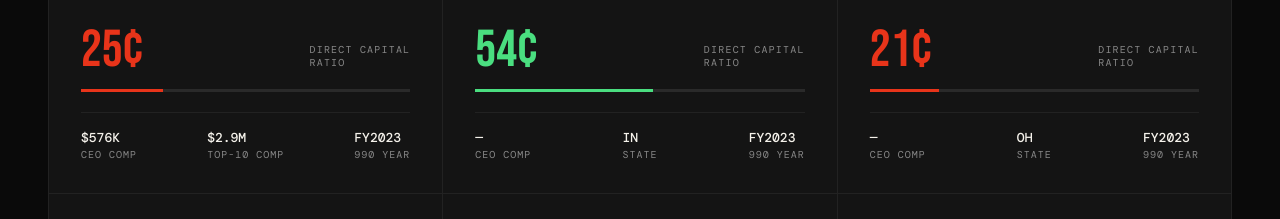
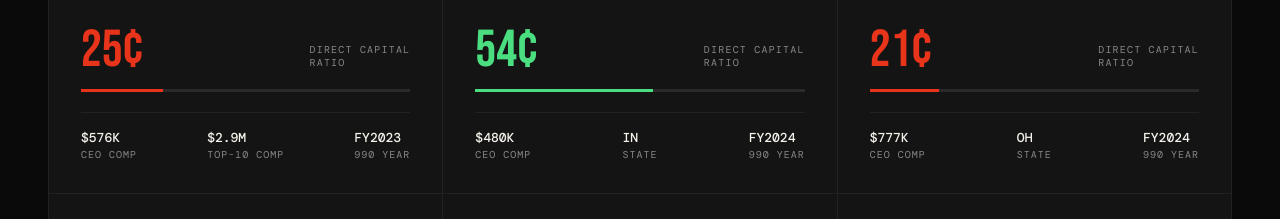
Before and after one commit to ajmail/followthedollar, a plain HTML site: page index.html in a window 1280 px wide. Shown: the part 1360-1579 px from the top of the page. Drawn offline with nearby package versions, Linux system fonts and the light colour scheme; a web font is replaced by a local one.

Commit message:
Update index.html

```diff
--- a/index.html
+++ b/index.html
@@ -1077,7 +1077,7 @@
       <div class="ratio-bar"><div class="ratio-fill good" style="width:54%"></div></div>
       <div class="org-meta">
         <div class="org-meta-item">
-          <div class="org-meta-value">—</div>
+          <div class="org-meta-value">$480K</div>
           <div class="org-meta-key">CEO Comp</div>
         </div>
         <div class="org-meta-item">
@@ -1085,7 +1085,7 @@
           <div class="org-meta-key">State</div>
         </div>
         <div class="org-meta-item">
-          <div class="org-meta-value">FY2023</div>
+          <div class="org-meta-value">FY2024</div>
           <div class="org-meta-key">990 Year</div>
         </div>
       </div>
@@ -1103,7 +1103,7 @@
       <div class="ratio-bar"><div class="ratio-fill critical" style="width:21%"></div></div>
       <div class="org-meta">
         <div class="org-meta-item">
-          <div class="org-meta-value">—</div>
+          <div class="org-meta-value">$777K</div>
           <div class="org-meta-key">CEO Comp</div>
         </div>
         <div class="org-meta-item">
@@ -1111,7 +1111,7 @@
           <div class="org-meta-key">State</div>
         </div>
         <div class="org-meta-item">
-          <div class="org-meta-value">FY2023</div>
+          <div class="org-meta-value">FY2024</div>
           <div class="org-meta-key">990 Year</div>
         </div>
       </div>
```
